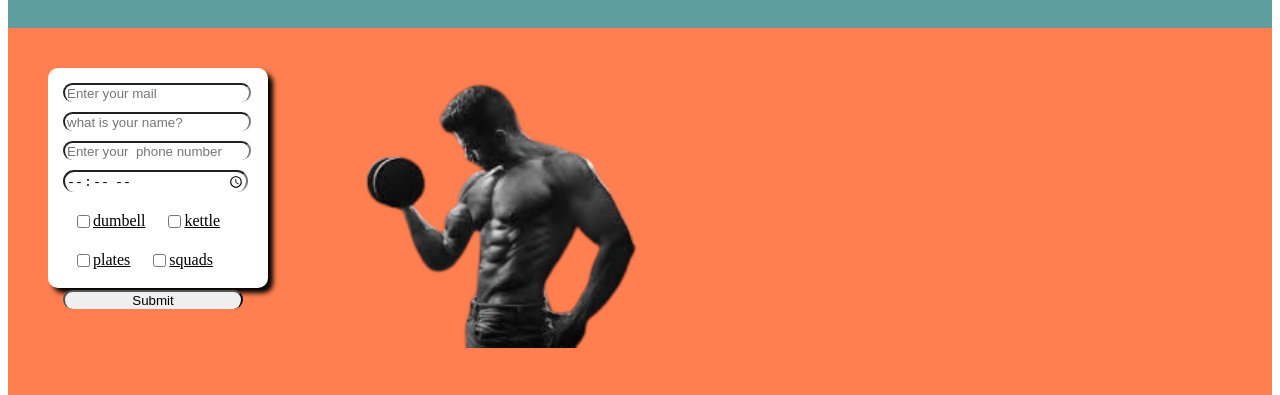
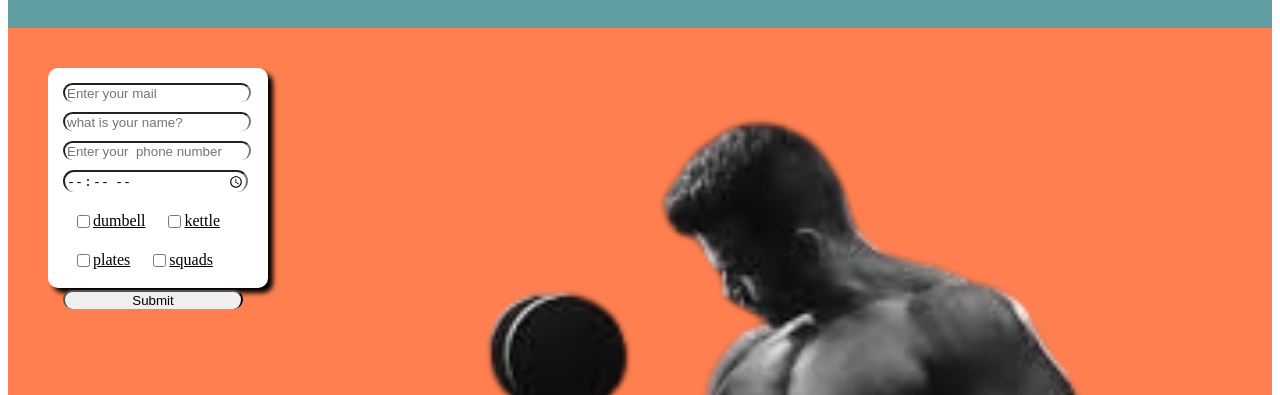
Before and after one commit to goulla12/test, a plain HTML site: page index.html in a window 1280 px wide. Shown: the part 150-545 px from the top of the page. Drawn offline with Linux system fonts and the light colour scheme.

Commit message:
Update index.html

```diff
--- a/index.html
+++ b/index.html
@@ -28,7 +28,7 @@
         </box>
         <input type="submit" placeholder="button" class="input">
        </form>
-        <img src="./photos/gyn_pic-removebg-preview.png" height="290px">
+        <img src="./photos/gyn_pic-removebg-preview.png" height="690px">
     </middle-section>
     <h1 class="head1">Get your latest equipment</h1>
     <equipments>
```
